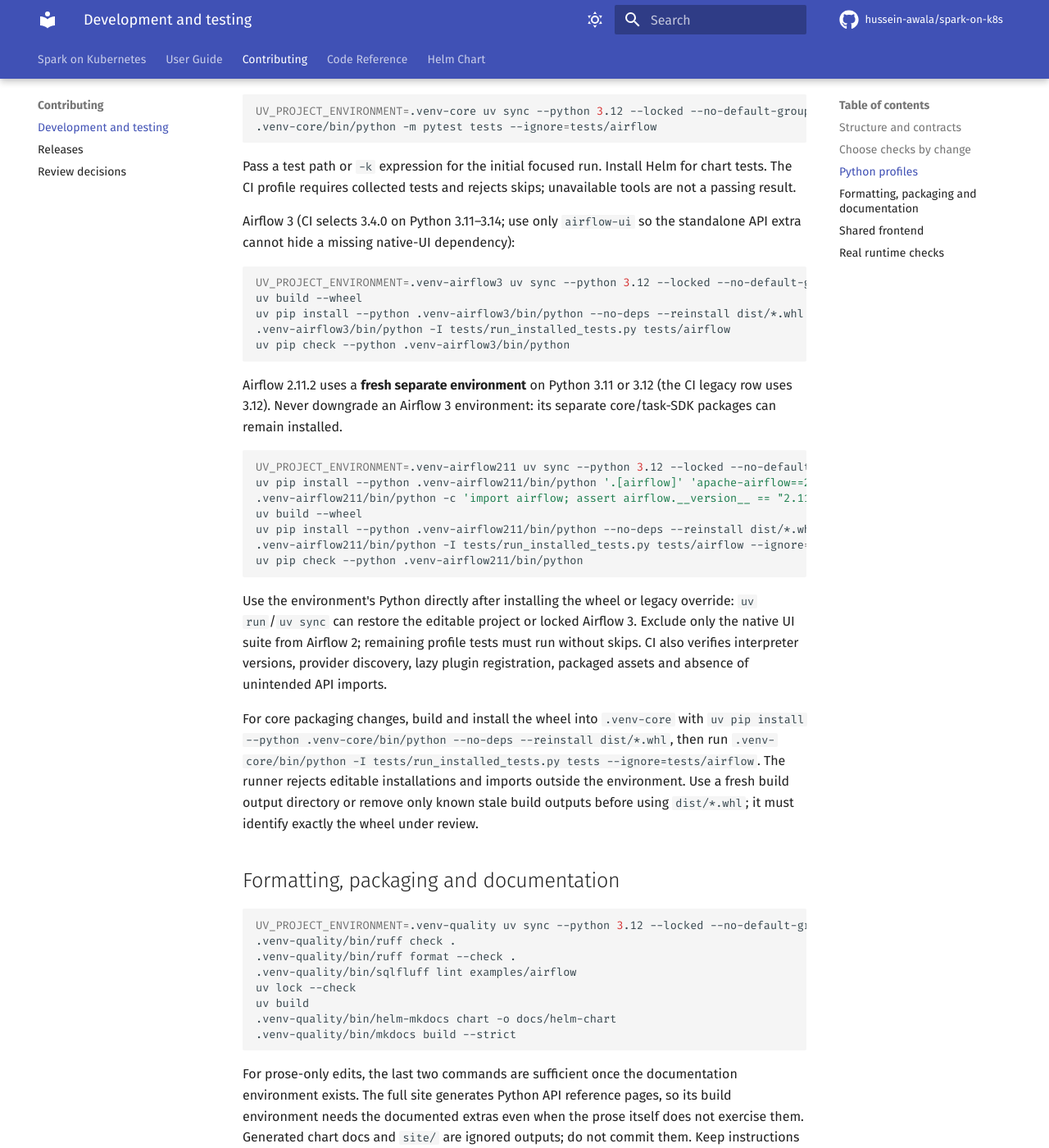
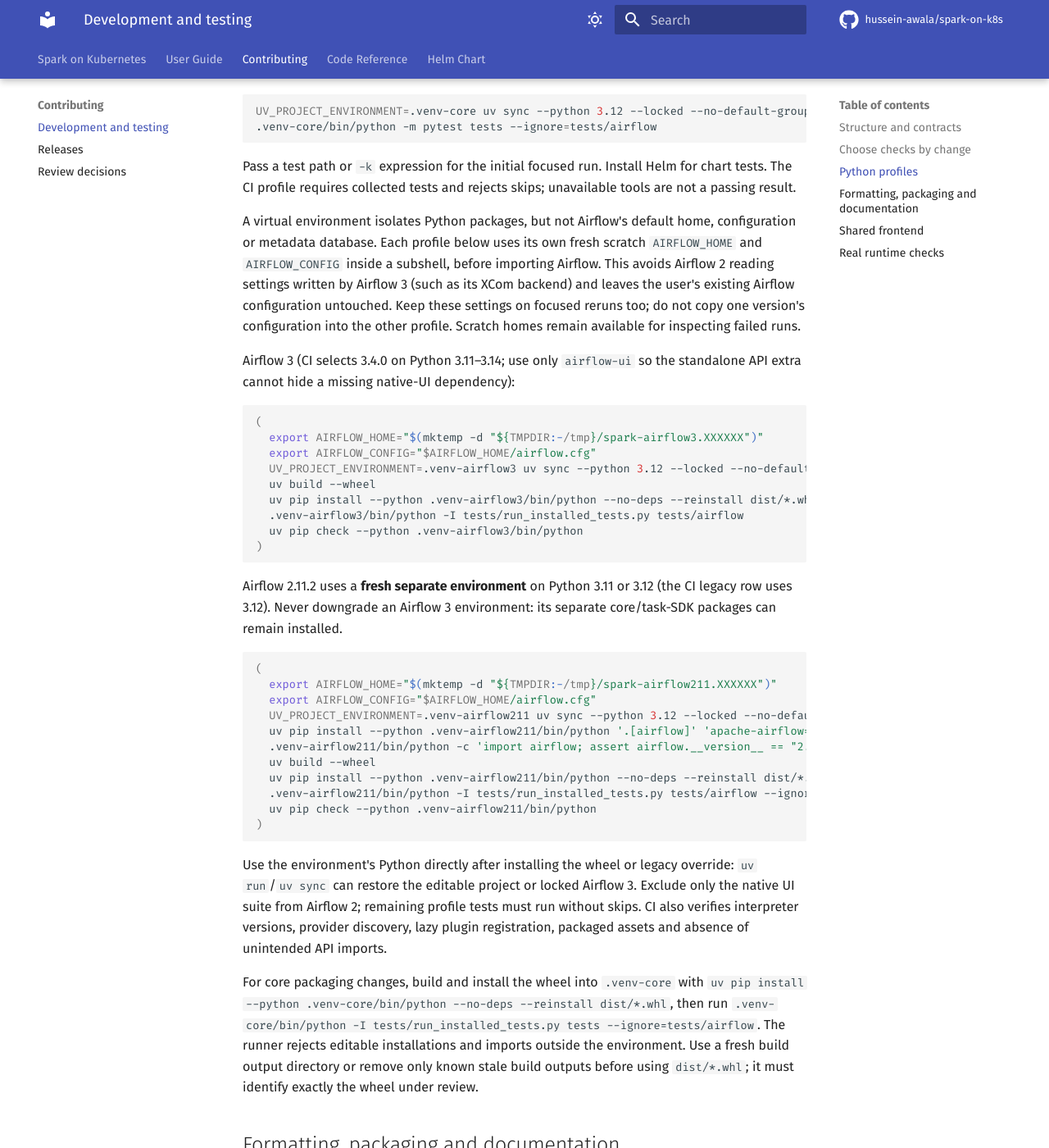
Before and after one commit to hussein-awala/spark-on-k8s, an MkDocs documentation site: the page built from docs/development.md, in a window 1280 px wide and 1400 px high, scrolled down 2083 px. Shown: the whole window at 82% size. Built offline with MkDocs 1.6.1 and Material for MkDocs 9.7.7, drawn with Linux system fonts in a browser that asks for light colours; comment, search, counter and statistics services are not loaded; the version menu is left out.

Commit message:
Isolate Airflow configuration in local validation instructions

````diff
--- a/docs/development.md
+++ b/docs/development.md
@@ -59,15 +59,27 @@
 chart tests. The CI profile requires collected tests and rejects skips; unavailable
 tools are not a passing result.
 
+A virtual environment isolates Python packages, but not Airflow's default home,
+configuration or metadata database. Each profile below uses its own fresh scratch
+`AIRFLOW_HOME` and `AIRFLOW_CONFIG` inside a subshell, before importing Airflow.
+This avoids Airflow 2 reading settings written by Airflow 3 (such as its XCom
+backend) and leaves the user's existing Airflow configuration untouched. Keep
+these settings on focused reruns too; do not copy one version's configuration into
+the other profile. Scratch homes remain available for inspecting failed runs.
+
 Airflow 3 (CI selects 3.4.0 on Python 3.11–3.14; use only `airflow-ui` so the
 standalone API extra cannot hide a missing native-UI dependency):
 
 ```bash
-UV_PROJECT_ENVIRONMENT=.venv-airflow3 uv sync --python 3.12 --locked --no-default-groups --group test --extra airflow-ui
-uv build --wheel
-uv pip install --python .venv-airflow3/bin/python --no-deps --reinstall dist/*.whl
-.venv-airflow3/bin/python -I tests/run_installed_tests.py tests/airflow
-uv pip check --python .venv-airflow3/bin/python
+(
+  export AIRFLOW_HOME="$(mktemp -d "${TMPDIR:-/tmp}/spark-airflow3.XXXXXX")"
+  export AIRFLOW_CONFIG="$AIRFLOW_HOME/airflow.cfg"
+  UV_PROJECT_ENVIRONMENT=.venv-airflow3 uv sync --python 3.12 --locked --no-default-groups --group test --extra airflow-ui
+  uv build --wheel
+  uv pip install --python .venv-airflow3/bin/python --no-deps --reinstall dist/*.whl
+  .venv-airflow3/bin/python -I tests/run_installed_tests.py tests/airflow
+  uv pip check --python .venv-airflow3/bin/python
+)
 ```
 
 Airflow 2.11.2 uses a **fresh separate environment** on Python 3.11 or 3.12 (the
@@ -75,13 +87,17 @@
 core/task-SDK packages can remain installed.
 
 ```bash
-UV_PROJECT_ENVIRONMENT=.venv-airflow211 uv sync --python 3.12 --locked --no-default-groups --group test
-uv pip install --python .venv-airflow211/bin/python '.[airflow]' 'apache-airflow==2.11.2'
-.venv-airflow211/bin/python -c 'import airflow; assert airflow.__version__ == "2.11.2"'
-uv build --wheel
-uv pip install --python .venv-airflow211/bin/python --no-deps --reinstall dist/*.whl
-.venv-airflow211/bin/python -I tests/run_installed_tests.py tests/airflow --ignore=tests/airflow/ui
-uv pip check --python .venv-airflow211/bin/python
+(
+  export AIRFLOW_HOME="$(mktemp -d "${TMPDIR:-/tmp}/spark-airflow211.XXXXXX")"
+  export AIRFLOW_CONFIG="$AIRFLOW_HOME/airflow.cfg"
+  UV_PROJECT_ENVIRONMENT=.venv-airflow211 uv sync --python 3.12 --locked --no-default-groups --group test
+  uv pip install --python .venv-airflow211/bin/python '.[airflow]' 'apache-airflow==2.11.2'
+  .venv-airflow211/bin/python -c 'import airflow; assert airflow.__version__ == "2.11.2"'
+  uv build --wheel
+  uv pip install --python .venv-airflow211/bin/python --no-deps --reinstall dist/*.whl
+  .venv-airflow211/bin/python -I tests/run_installed_tests.py tests/airflow --ignore=tests/airflow/ui
+  uv pip check --python .venv-airflow211/bin/python
+)
 ```
 
 Use the environment's Python directly after installing the wheel or legacy
````
Also changed, not shown: .agents/skills/spark-change-checks/SKILL.md (+4 -1 lines).
